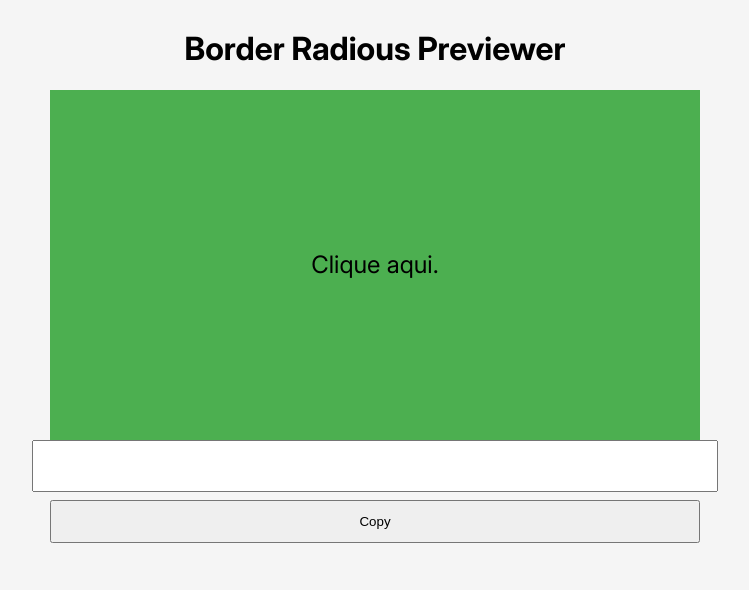
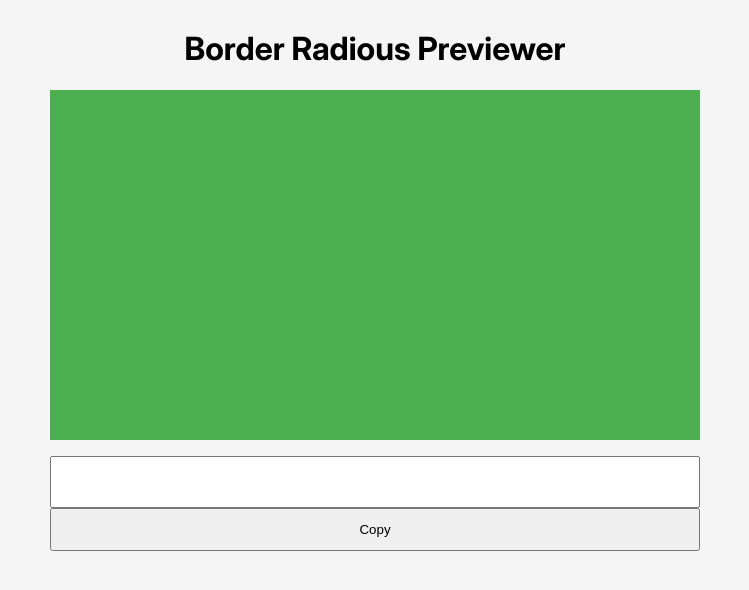
Before and after one commit to allanqueiroz02/Border-radius-Previewer, a website: page index.html in a window 1280 px wide. Shown: the whole page, without its empty margins (265-1014 px from the left). Drawn offline with Linux system fonts and the light colour scheme.

Commit message:
ajustes de estilizaçao

```diff
--- a/index.html
+++ b/index.html
@@ -9,8 +9,8 @@
   <body>
     <main class="container">
       <h1>Border Radious Previewer</h1>
-      <div class="borders">Clique aqui.</div>
-      <input type="text" id="input-border" />
+      <div class="my-square"></div>
+      <input type="text" class="input-border" />
       <button class="copy-clipboard">Copy</button>
     </main>
     <script type="module" src="./js/script.js"></script>
--- a/style.css
+++ b/style.css
@@ -8,15 +8,13 @@
   --bg-div: #4caf50;
 }
 
+* {
+  box-sizing: border-box;
+}
+
 body {
   font-family: Inter, sans-serif;
   background: var(--bg-lighter);
-}
-
-input {
-  width: 100%;
-  padding: 12px 16px;
-  font-size: 1.3rem;
 }
 
 .container {
@@ -27,7 +25,7 @@ input {
   align-items: center;
 }
 
-.borders {
+.my-square {
   background: var(--bg-div);
   margin: auto 0;
   font-size: 1.5rem;
@@ -38,9 +36,15 @@ input {
   align-items: center;
 }
 
+.input-border {
+  font-size: 1.3rem;
+  width: 100%;
+  padding: 12px 16px;
+  margin-top: 1rem;
+}
+
 .copy-clipboard {
   width: 100%;
-  margin-top: 0.5rem;
   padding: 12px 16px;
 }
 .copy-clipboard:hover {
```
